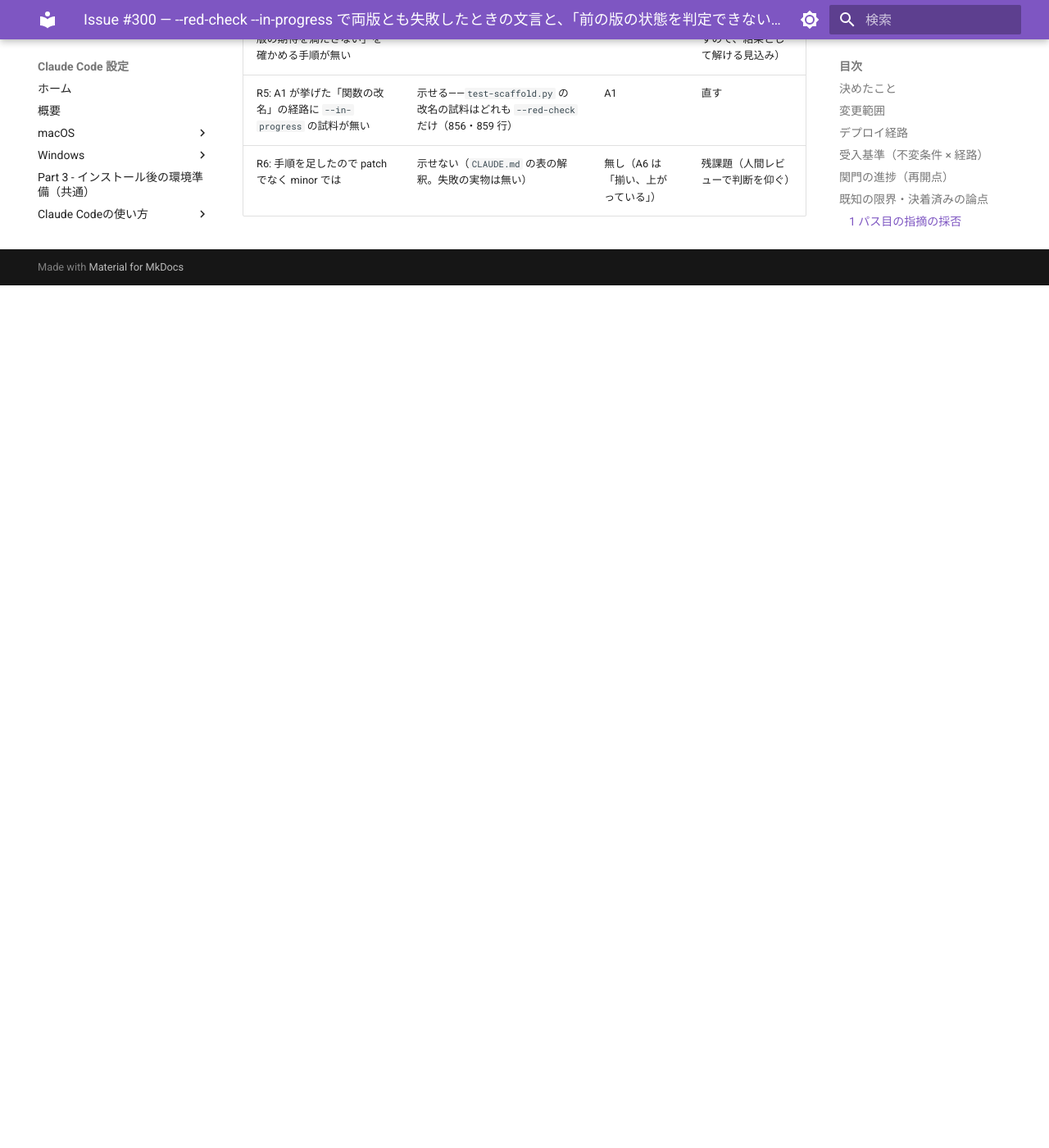
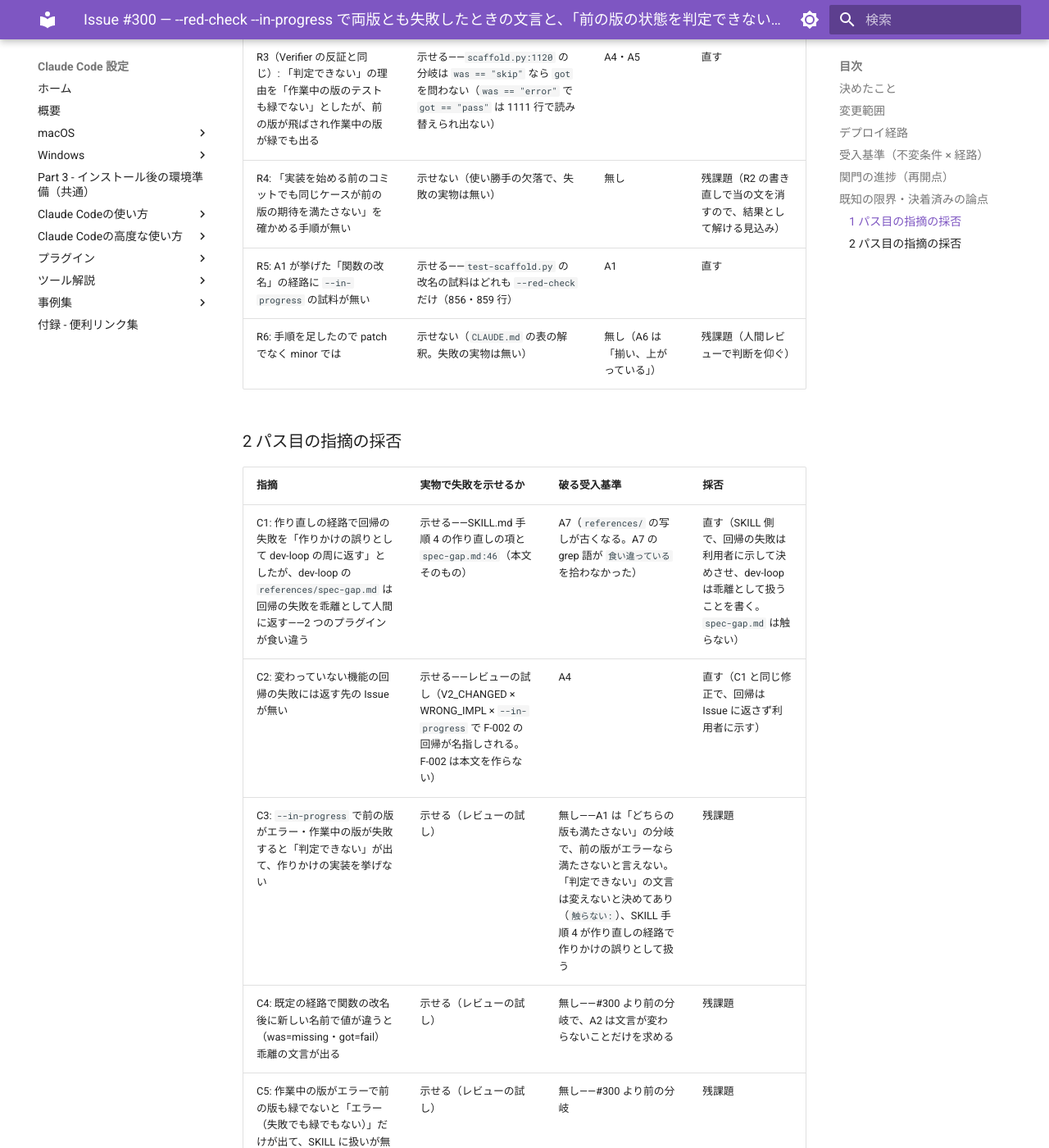
Before and after one commit to hdknr/claude-code-setup, an MkDocs documentation site: the page built from docs/plans/issue-300.md, in a window 1280 px wide and 1400 px high, scrolled down 3554 px. Shown: the whole window at 82% size. Built offline with MkDocs 1.6.1 and Material for MkDocs 9.7.7, drawn with Linux system fonts in a browser that asks for light colours; before the commit the page ends 3902 px from its top, so only the background shows below that; some of the changed text lies outside the part shown.

Commit message:
docs(plans): #300 の 2 パス目の結果と採否・狭いパスの起点を記録する
Refs #300

Co-Authored-By: Claude Opus 5.5 <noreply@anthropic.com>

```diff
--- a/docs/plans/issue-300.md
+++ b/docs/plans/issue-300.md
@@ -8,8 +8,8 @@
   終了コードは変えない（1）。既定の経路の文言（`（前の版の仕様とも食い違う）`）は変えない——初めて作る経路では、実装は
   前の版の状態にあるはずなので、食い違いは乖離（`references/versions.md`）を指す。
 - **「前の版の状態を判定できない」はスクリプトの文言を変えず、scaffold SKILL 手順 4 に扱いを足す**——前の版の Red テストが
-  エラー（呼び出しの形が前の版と合わない・実装が落ちる）か飛ばされ、作業中の版のテストも緑でない。どちらの状態かを言えないので
-  **乖離と読まない**。既定の経路では「この版をもう実装し始めていないか」を利用者に確かめ、作り直しの経路では作りかけの実装の誤りとして扱う。
+  エラー（このとき作業中の版のテストは緑でない）か飛ばされた（作業中の版が緑でも出る）。どちらの状態かを言えないので
+  **すぐに乖離と読まない**。扱いは SKILL 手順 4 を正とする（1 パス目 R1・R3 で直した）。
 - 複製の数: 3 箇所（`scaffold.py` の docstring・`red_check` の文言・scaffold `SKILL.md` 手順 4）＋ テストの期待値。
   分けない理由: docstring が判定の決まりの原本（`CLAUDE.md`「判定の決まりは docstring を正とする」）で、文言と SKILL は
   それを写すので、同じコミットで揃えないと食い違う。
@@ -65,6 +65,11 @@
 - 残り: **手順 5 の当て直し（Verifier 2 パス目）** と **`/code-review` 2 パス目**の両方（base は同じ `c5fe55c`）。
   2 パス目の指摘対応を始める直前の HEAD を、狭いパスの起点としてここに書く
 - 割り目 2: 提案した → **「ここで割る」が選ばれた**。再開は手順 5 の当て直し（Verifier 2 パス目）と `/code-review` 2 パス目から
+- 関門 2 パス目（base `c5fe55c`。再開した周で回した）:
+  - Verifier（`dev-loop:dev-loop-verifier`・sonnet）: **反証 0 件**（A1〜A7 一致。`test-scaffold.py` 138/86 緑・`check-all.py` 44/44 緑・
+    `skill-metrics.py --check` 緑・porcelain 前後とも空。変異は `MUTATIONS` 内で殺されることを確認、外での手当ては未確認と申告）
+  - `/code-review`（high）: **指摘 8 件**（C1〜C8）。採否は下の表
+- 狭いパスの起点（2 パス目の指摘対応を始める直前の HEAD）: `f689aab9ae66c2fa81d7cc02291f0912f0c384eb`
 - 交絡: 実験なし
 
 ## 既知の限界・決着済みの論点
@@ -79,3 +84,16 @@
 | R4: 「実装を始める前のコミットでも同じケースが前の版の期待を満たさない」を確かめる手順が無い | 示せない（使い勝手の欠落で、失敗の実物は無い） | 無し | 残課題（R2 の書き直しで当の文を消すので、結果として解ける見込み） |
 | R5: A1 が挙げた「関数の改名」の経路に `--in-progress` の試料が無い | 示せる——`test-scaffold.py` の改名の試料はどれも `--red-check` だけ（856・859 行） | A1 | 直す |
 | R6: 手順を足したので patch でなく minor では | 示せない（`CLAUDE.md` の表の解釈。失敗の実物は無い） | 無し（A6 は「揃い、上がっている」） | 残課題（人間レビューで判断を仰ぐ） |
+
+### 2 パス目の指摘の採否
+
+| 指摘 | 実物で失敗を示せるか | 破る受入基準 | 採否 |
+| --- | --- | --- | --- |
+| C1: 作り直しの経路で回帰の失敗を「作りかけの誤りとして dev-loop の周に返す」としたが、dev-loop の `references/spec-gap.md` は回帰の失敗を乖離として人間に返す——2 つのプラグインが食い違う | 示せる——SKILL.md 手順 4 の作り直しの項と `spec-gap.md:46`（本文そのもの） | A7（`references/` の写しが古くなる。A7 の grep 語が `食い違っている` を拾わなかった） | 直す（SKILL 側で、回帰の失敗は利用者に示して決めさせ、dev-loop は乖離として扱うことを書く。`spec-gap.md` は触らない） |
+| C2: 変わっていない機能の回帰の失敗には返す先の Issue が無い | 示せる——レビューの試し（V2_CHANGED × WRONG_IMPL × `--in-progress` で F-002 の回帰が名指しされる。F-002 は本文を作らない） | A4 | 直す（C1 と同じ修正で、回帰は Issue に返さず利用者に示す） |
+| C3: `--in-progress` で前の版がエラー・作業中の版が失敗すると「判定できない」が出て、作りかけの実装を挙げない | 示せる（レビューの試し） | 無し——A1 は「どちらの版も満たさない」の分岐で、前の版がエラーなら満たさないと言えない。「判定できない」の文言は変えないと決めてあり（`触らない:`）、SKILL 手順 4 が作り直しの経路で作りかけの誤りとして扱う | 残課題 |
+| C4: 既定の経路で関数の改名後に新しい名前で値が違うと（was=missing・got=fail）乖離の文言が出る | 示せる（レビューの試し） | 無し——#300 より前の分岐で、A2 は文言が変わらないことだけを求める | 残課題 |
+| C5: 作業中の版がエラーで前の版も緑でないと「エラー（失敗でも緑でもない）」だけが出て、SKILL に扱いが無い | 示せる（レビューの試し） | 無し——#300 より前の分岐 | 残課題 |
+| C6: 作り直しの経路で「前の版が飛ばされ作業中の版が緑」は確かめたあとの行き先が無い（1 のまま手順 4 を抜けられない） | 示せる——SKILL.md 手順 4 の当の項に次の一手が無い（本文そのもの。R1 と同じ形） | A4 | 直す |
+| C7: docstring は「判定できない」をエラーの側でだけ述べ、飛ばされた側でも出ることを言わない | 示せる——`scaffold.py` の docstring の「飛ばされたテストはどちらの版でも 1」と、分岐（`was in ("error", "skip")`） | A5 | 直す |
+| C8: 計画ファイルの「決めたこと」が R3 以前の理由のまま | 対象外（関門は計画ファイルを検査しない） | 無し | 計画を書き直した（採点の対象ではない） |
```
